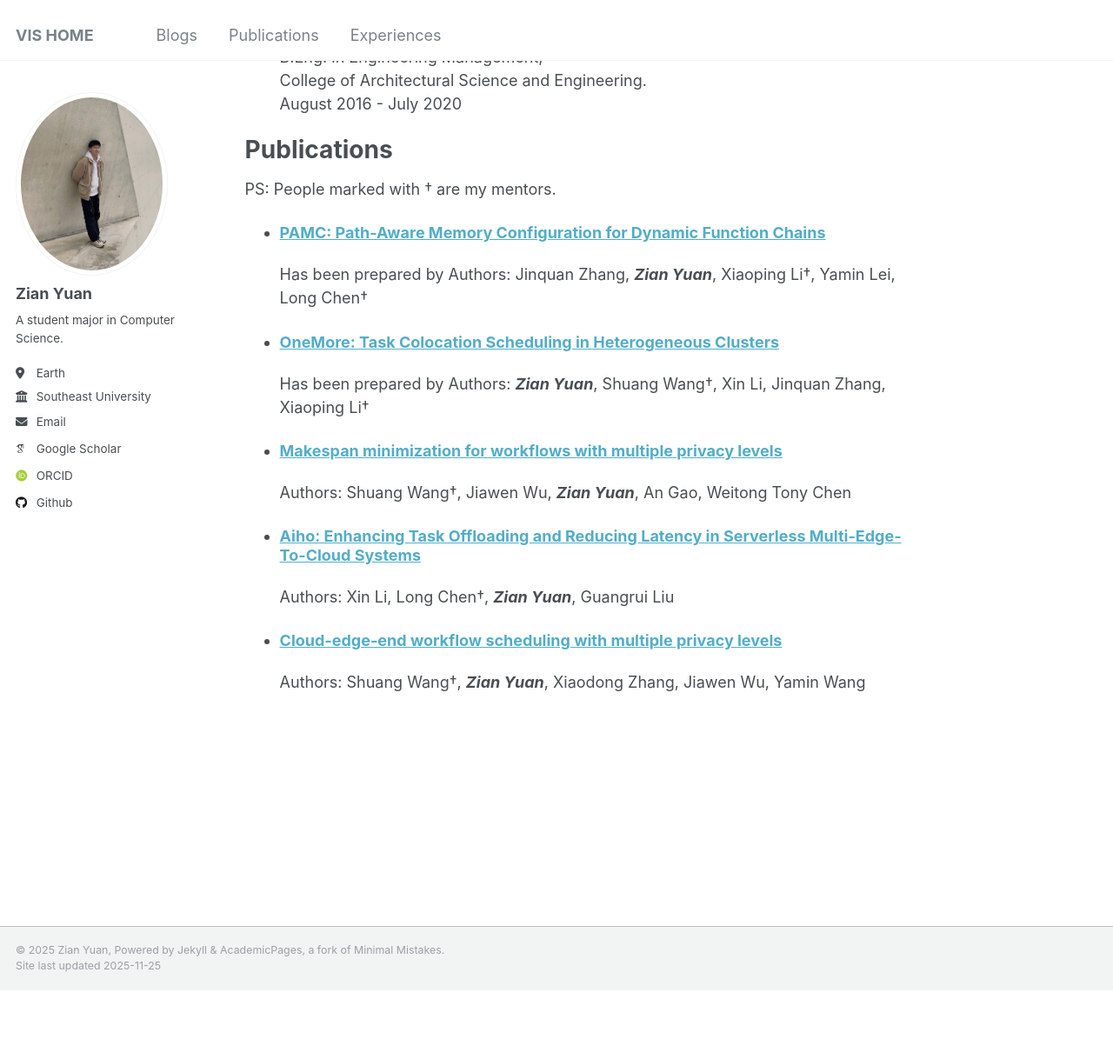
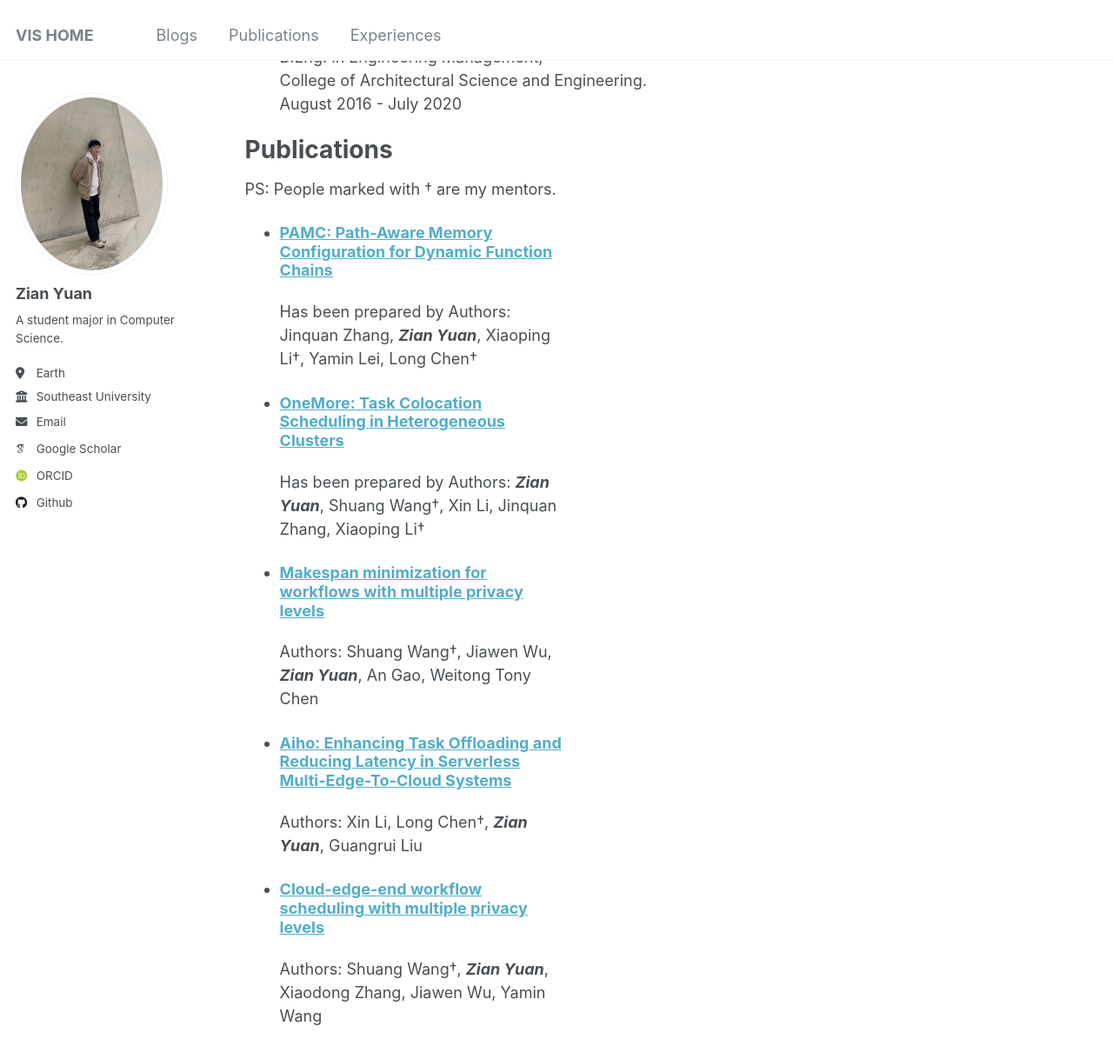
Before and after one commit to betterzian/betterzian.github.io, a Jekyll site: the page built from _pages/about.md, in a window 1280 px wide and 1400 px high, scrolled down 621 px. Shown: the top 1218 px of the window at 87% size. Built offline with Jekyll 4.4.1, drawn with Linux system fonts in a browser that asks for light colours; some web fonts are replaced; before the commit the page ends 1760 px from its top, so only the background shows below that.

Commit message:
Update _variables.scss

```diff
--- a/_sass/_variables.scss
+++ b/_sass/_variables.scss
@@ -132,13 +132,13 @@ $x-large                    : 1280px !default;
    Grid
    ========================================================================== */
 
-// $right-sidebar-width-narrow : 200px !default;
-// $right-sidebar-width        : 300px !default;
-// $right-sidebar-width-wide   : 400px !default;
+$right-sidebar-width-narrow : 200px !default;
+$right-sidebar-width        : 300px !default;
+$right-sidebar-width-wide   : 400px !default;
 
-$right-sidebar-width-narrow : 1px !default;
-$right-sidebar-width        : 1px !default;
-$right-sidebar-width-wide   : 1px !default;
+// $right-sidebar-width-narrow : 1px !default;
+// $right-sidebar-width        : 1px !default;
+// $right-sidebar-width-wide   : 1px !default;
 
 $susy: (
   columns: 12,
```
